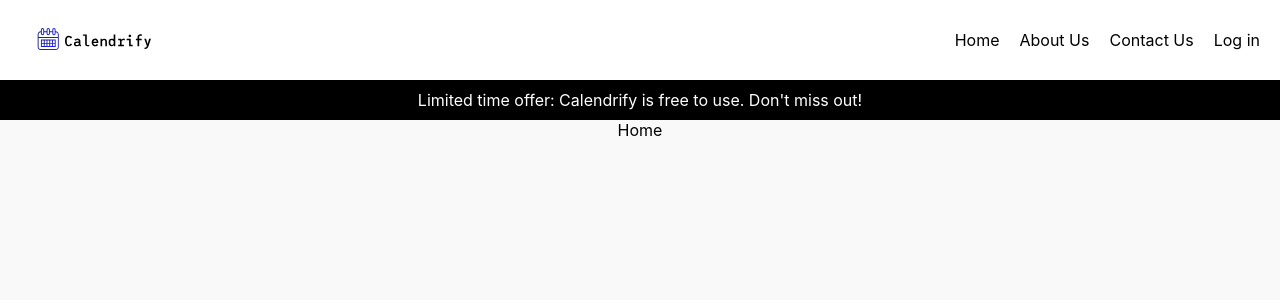
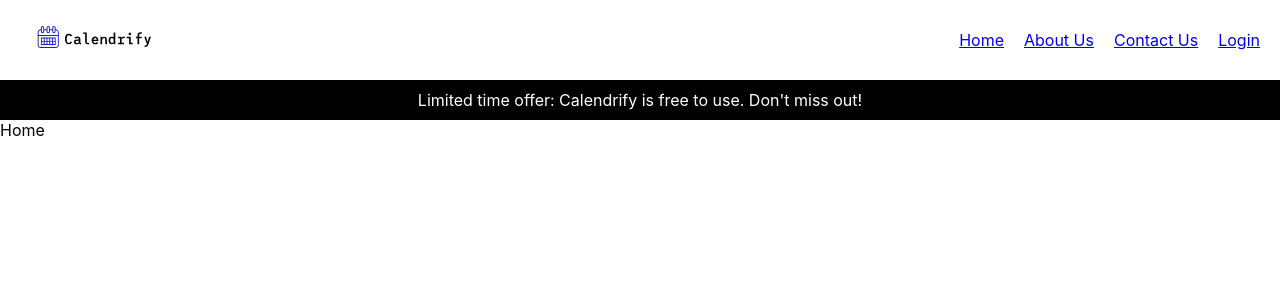
Before and after one commit to KDFida/Calendrify, a React (Create React App) app: page / in a window 1280 px wide. Shown: the top 300 px of the page. Built offline with nearby package versions, Linux system fonts and the light colour scheme.

Commit message:
Added links to the topbar, can change to other pages

```diff
--- a/package.json
+++ b/package.json
@@ -9,6 +9,7 @@
     "firebase": "^10.4.0",
     "react": "^18.2.0",
     "react-dom": "^18.2.0",
+    "react-router-dom": "^6.16.0",
     "react-scripts": "5.0.1",
     "web-vitals": "^2.1.4"
   },
--- a/src/App.js
+++ b/src/App.js
@@ -1,16 +1,23 @@
 import './App.css';
-import TopBar from './components/top-bar/topBar';
+import { BrowserRouter as Router, Routes, Route } from 'react-router-dom';
 import Home from './landing-pages/home/home';
+import AboutUs from './landing-pages/about-us/AboutUs';
+import ContactUs from './landing-pages/contact-us/ContactUs';
+import Login from './landing-pages/login/Login';
 
 function App() {
   return (
-    <div className="App">
-      <div className="App-header">
-        <Home />
-
-      </div>
-    </div>
+      <Router>
+          <Routes>
+              <Route path='/' element={<Home />} />
+              <Route path='/home' element={<Home />} />
+              <Route path='/about-us' element={<AboutUs />} />
+              <Route path='/contact-us' element={<ContactUs />} />
+              <Route path='/login' element={<Login />} />
+          </Routes>
+      </Router>
   );
 }
 
+
 export default App;
--- a/src/components/top-bar/topBar.css
+++ b/src/components/top-bar/topBar.css
@@ -15,9 +15,12 @@
 }
 
 .banner-content {
+    display: flex;
+    justify-content: center;
     color: white;
     font-size: 16px;
     padding-top: 10px;
+
 }
 
 .navbar-content {
--- a/src/components/top-bar/topBar.js
+++ b/src/components/top-bar/topBar.js
@@ -1,5 +1,6 @@
 import logo from '../../assets/CalendrifyLogo.svg';
 import './topBar.css';
+import { Link } from 'react-router-dom';
 
 function TopBar() {
     return (
@@ -7,13 +8,15 @@ function TopBar() {
         <div className='navbar'>
             <div className='navbar-content'>
                 <div className='logo'>
-                    <img src={logo} className="App-logo" alt="logo" />
+                    <Link to="/home">
+                        <img src={logo} className="App-logo" alt="logo" />
+                    </Link>
                 </div>
                 <div className='options'>
-                    <p className='options-text'>Home</p>
-                    <p className='options-text'>About Us</p>
-                    <p className='options-text'>Contact Us</p>
-                    <p className='options-text'>Log in</p>
+                    <Link to="/home" className='home-label'>Home</Link>
+                    <Link to="/about-us" className='about-label'>About Us</Link>
+                    <Link to="/contact-us" className='contact-label'>Contact Us</Link>
+                    <Link to="/login" className='login-label'>Login</Link>
                 </div>
             </div>
         </div>
```
Also changed, not shown: 1 other file (tests, documents, lock files or other folders).
